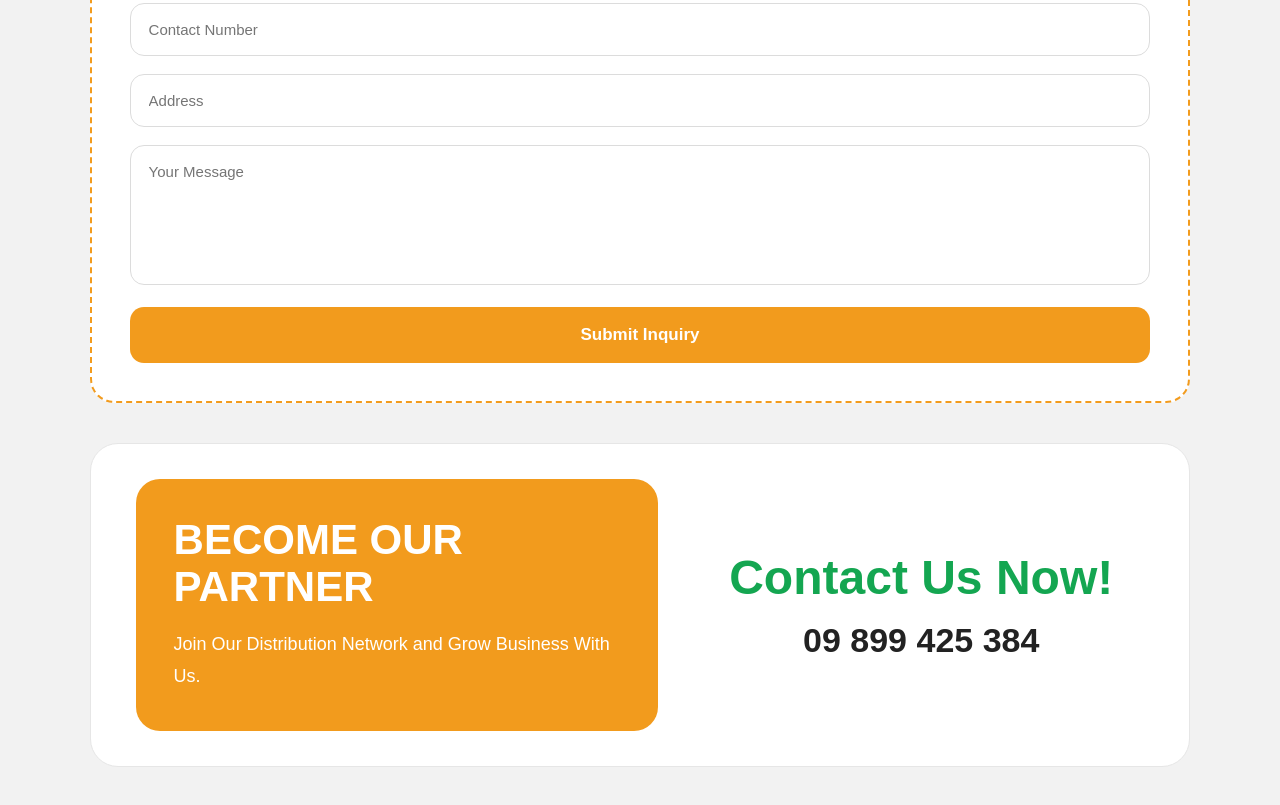
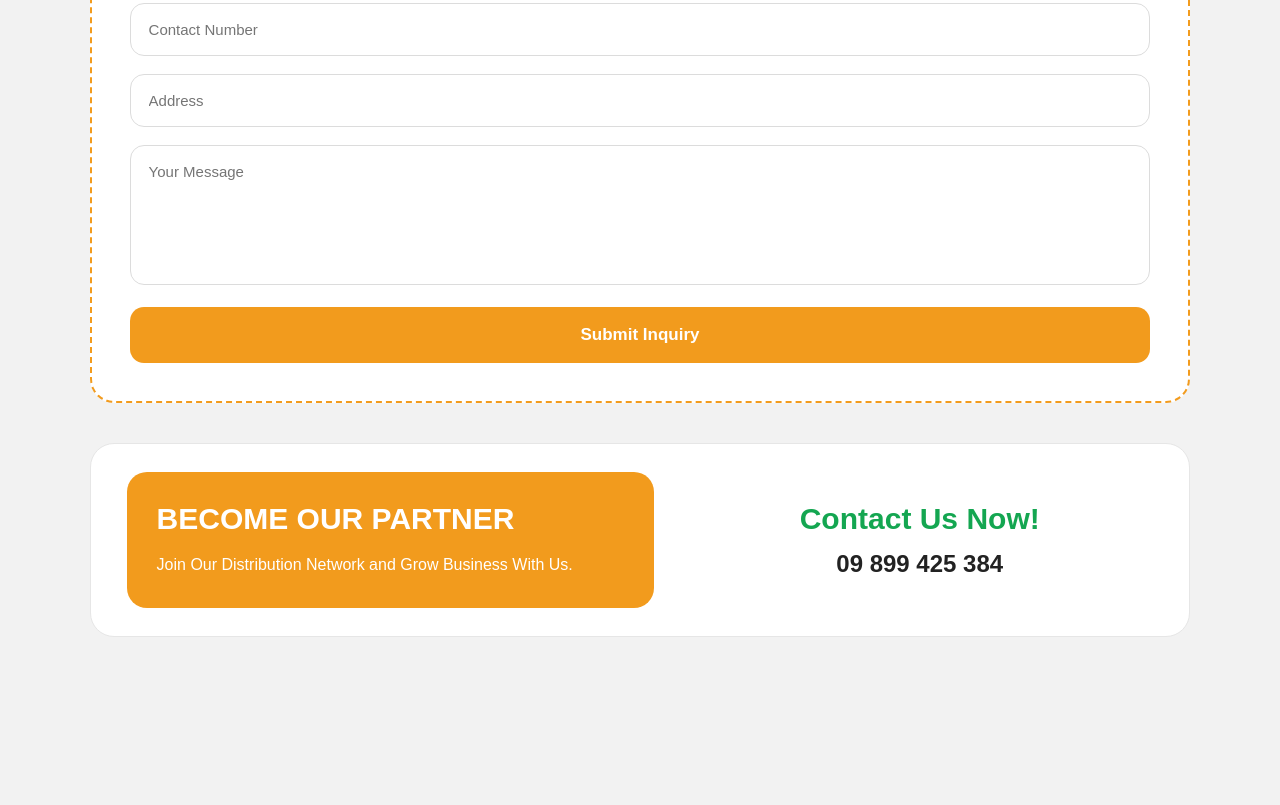
Before and after one commit to Nyinyi205763/Aung-Takhon-Sign-Up-Form, a plain HTML site: page index.html in a window 1280 px wide. Shown: the part 704-1509 px from the top of the page. After the commit the page ends 1401 px from the top, so only its background shows below. Drawn offline with Linux system fonts and the light colour scheme.

Commit message:
Refactor footer and partner box styles

```diff
--- a/index.html
+++ b/index.html
@@ -161,48 +161,45 @@ textarea{
 }
 
 /* ================= FOOTER ================= */
-
-/* ================= FOOTER CTA ================= */
-
 .footer{
   margin-top:40px;
   display:flex;
   justify-content:space-between;
   align-items:center;
-  gap:40px;
+  gap:32px;
 
   background:#ffffff;
-  border-radius:28px;
-  padding:35px 45px;
+  border-radius:24px;
+  padding:28px 36px;
 
   border:1px solid #e6e6e6;
 }
 
-/* Left CTA Box */
+/* Left Box */
 
 .partner-box{
   background:#f29b1d;
   color:#fff;
 
-  padding:38px;
-  border-radius:24px;
+  padding:30px;
+  border-radius:20px;
 
   flex:1;
 }
 
 .partner-box h3{
-  font-size:42px;
-  line-height:1.1;
+  font-size:30px;
+  line-height:1.15;
   font-weight:900;
 }
 
 .partner-box p{
-  margin-top:18px;
-  line-height:1.8;
-  font-size:18px;
+  margin-top:14px;
+  line-height:1.7;
+  font-size:16px;
 }
 
-/* Right Contact Box */
+/* Right Box */
 
 .contact-box{
   flex:1;
@@ -217,14 +214,14 @@ textarea{
 
 .contact-box h4{
   color:#14a651;
-  font-size:48px;
+  font-size:30px;
   font-weight:900;
 }
 
 .contact-box p{
-  margin-top:16px;
+  margin-top:14px;
 
-  font-size:34px;
+  font-size:24px;
   font-weight:800;
 
   color:#222;
```
